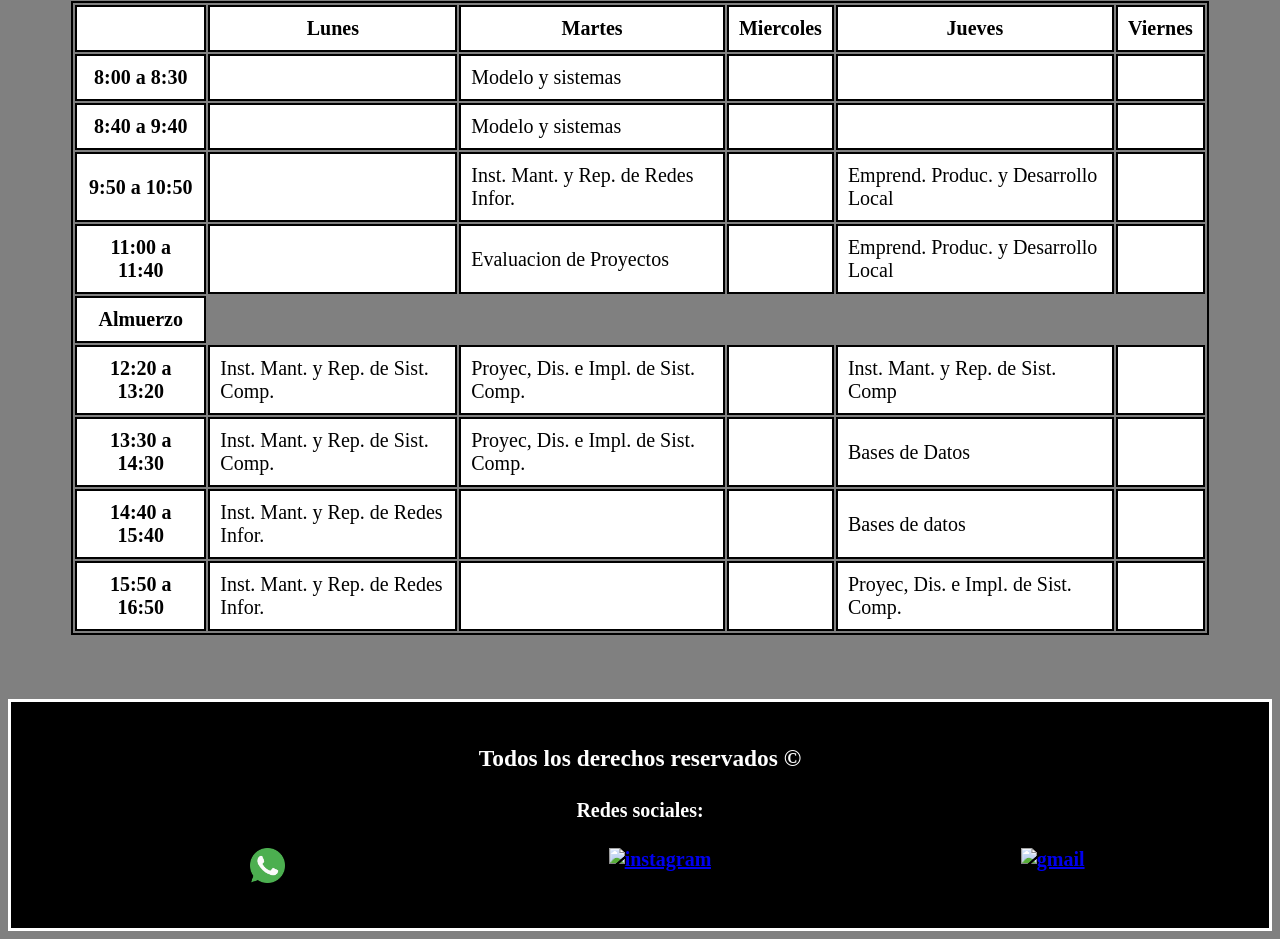
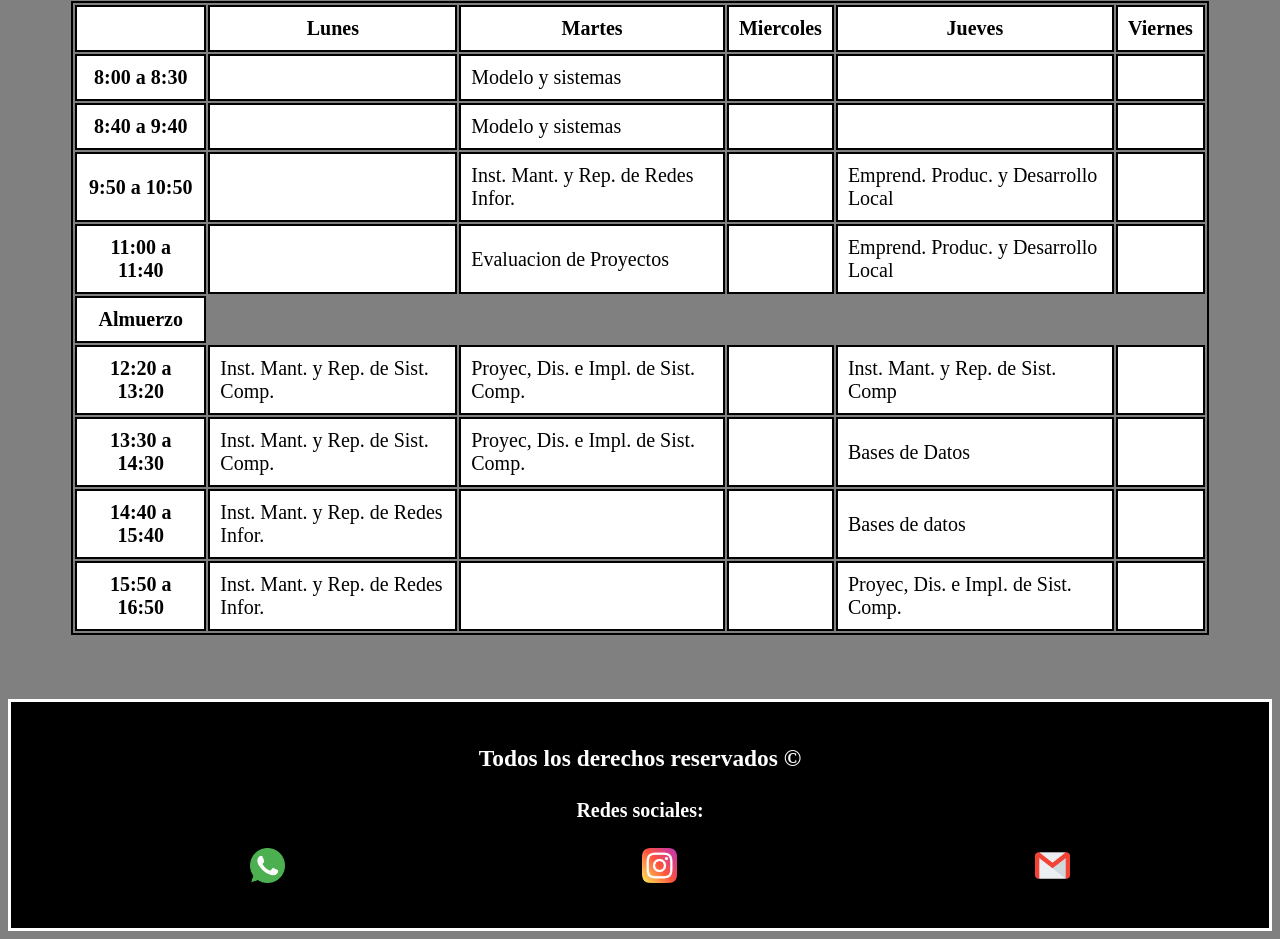
Before and after one commit to FaustoGBustos/Portafolio-ja, a plain HTML site: page tabla.html in a window 1280 px wide. Shown: the part 189-1128 px from the top of the page. Drawn offline with Linux system fonts and the light colour scheme; the site is published under a folder, as on GitHub Pages, so addresses that start at the root find nothing.

Commit message:
Segunda version

```diff
--- a/tabla.html
+++ b/tabla.html
@@ -170,8 +170,8 @@
         <h4>Redes sociales:</h4>
         <ul>
           <li class="whatsapp"><a href=" https://wa.me/3364250370" target="blank"><img src="img/whatsapp-icon.png" alt="whatsapp"></a></li>
-          <li class="instagram"><a href="https://www.instagram.com/" target="blank"><img src="/img/instagram-icon.png" alt="instagram"></a></li>
-          <li class="gmail"><a href="https://mail.google.com/mail/u/0/#inbox" target="blank"><img src="/img/gmail.png" alt="gmail"></a></li>
+          <li class="instagram"><a href="https://www.instagram.com/" target="blank"><img src="img/instagram-icon.png" alt="instagram"></a></li>
+          <li class="gmail"><a href="https://mail.google.com/mail/u/0/#inbox" target="blank"><img src="img/gmail.png" alt="gmail"></a></li>
         </ul>
       </footer>
 </body>
```
